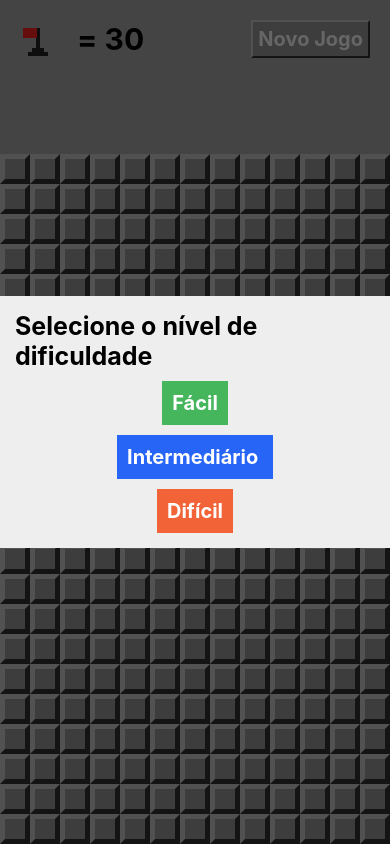
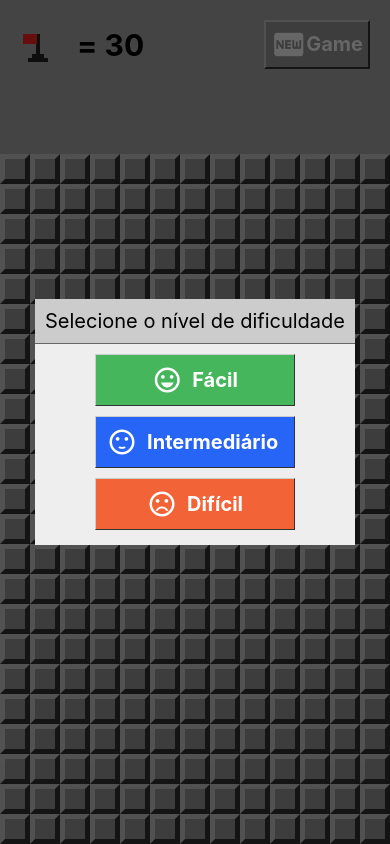
Before and after one commit to RogerioNascimento-dev/campoMinado, a React Native app: screen / in a window 390 px wide. Both pictures are taken after a click on the element 35 px from the left and 41 px from the top of the page. Built offline with nearby package versions, Linux system fonts and the light colour scheme.

Commit message:
implementado icones e novas estilizacões nos botões da modal

```diff
--- a/package.json
+++ b/package.json
@@ -9,7 +9,8 @@
   },
   "dependencies": {
     "react": "16.8.6",
-    "react-native": "0.60.5"
+    "react-native": "0.60.5",
+    "react-native-vector-icons": "^6.6.0"
   },
   "devDependencies": {
     "@babel/core": "^7.5.5",
--- a/src/Screens/LevelSelection.js
+++ b/src/Screens/LevelSelection.js
@@ -1,5 +1,6 @@
 import React from 'react';
 import {View, StyleSheet, Text, TouchableOpacity, Modal} from 'react-native';
+import Icon from 'react-native-vector-icons/MaterialIcons';
 
 export default props => {
     return (
@@ -10,25 +11,42 @@ export default props => {
             transparent={true}>
             <View style={styles.frame}>
                 <View style={styles.container}>
-                    <Text style={styles.title}>
-                        Selecione o nível de dificuldade
-                    </Text>
+                    <View style={styles.containerTitle}>
+                        <Text style={styles.title}>
+                            Selecione o nível de dificuldade
+                        </Text>
+                    </View>
 
                     <TouchableOpacity
                         style={[styles.button, styles.bgEasy]}
                         onPress={() => props.onLevelSelected(0.1)}>
+                        <Icon
+                            name="sentiment-very-satisfied"
+                            size={30}
+                            color="#FFF"
+                        />
                         <Text style={styles.buttonLabel}>Fácil</Text>
                     </TouchableOpacity>
 
                     <TouchableOpacity
                         style={[styles.button, styles.bgNormal]}
                         onPress={() => props.onLevelSelected(0.2)}>
+                        <Icon
+                            name="sentiment-satisfied"
+                            size={30}
+                            color="#FFF"
+                        />
                         <Text style={styles.buttonLabel}>Intermediário </Text>
                     </TouchableOpacity>
 
                     <TouchableOpacity
                         style={[styles.button, styles.bgHard]}
                         onPress={() => props.onLevelSelected(0.3)}>
+                        <Icon
+                            name="sentiment-very-dissatisfied"
+                            size={30}
+                            color="#FFF"
+                        />
                         <Text style={styles.buttonLabel}>Difícil</Text>
                     </TouchableOpacity>
                 </View>
@@ -48,11 +66,18 @@ const styles = StyleSheet.create({
         backgroundColor: '#EEE',
         alignItems: 'center',
         justifyContent: 'center',
-        padding: 15,
+        paddingBottom: 15,
     },
     title: {
-        fontSize: 25,
-        fontWeight: 'bold',
+        fontSize: 20,
+        //fontWeight: 'bold',
+    },
+    containerTitle: {
+        width: '100%',
+        backgroundColor: '#ccc',
+        padding: 10,
+        borderBottomWidth: 1,
+        borderBottomColor: 'rgba(0,0,0,.5)',
     },
     containerButton: {
         flexDirection: 'row',
@@ -61,12 +86,21 @@ const styles = StyleSheet.create({
     button: {
         marginTop: 10,
         padding: 10,
+        flexDirection: 'row',
         alignItems: 'center',
+        justifyContent: 'center',
+        width: 200,
+        borderWidth: 1,
+        borderLeftColor: '#CCC',
+        borderTopColor: '#CCC',
+        borderRightColor: '#333',
+        borderBottomColor: '#333',
     },
     buttonLabel: {
         fontSize: 20,
         color: '#FFF',
         fontWeight: 'bold',
+        marginLeft: 10,
     },
     bgEasy: {
         backgroundColor: '#46b65d',
--- a/src/components/Head.js
+++ b/src/components/Head.js
@@ -1,6 +1,7 @@
 import React from 'react';
 import {View, Text, StyleSheet, TouchableOpacity} from 'react-native';
 import Flag from './Flag';
+import Icon from 'react-native-vector-icons/MaterialIcons';
 
 export default props => {
     return (
@@ -14,7 +15,8 @@ export default props => {
                 <Text style={styles.flagsLeft}> = {props.flagsLeft}</Text>
             </View>
             <TouchableOpacity style={styles.button} onPress={props.onNewGame}>
-                <Text style={styles.buttonLabel}>Novo Jogo</Text>
+                <Icon name="fiber-new" size={35} color="#FFF" />
+                <Text style={styles.buttonLabel}>Game</Text>
             </TouchableOpacity>
         </View>
     );
@@ -43,7 +45,7 @@ const styles = StyleSheet.create({
         marginLeft: 20,
     },
     button: {
-        backgroundColor: '#999',
+        flexDirection: 'row',
         padding: 5,
         borderWidth: 2,
         backgroundColor: '#999',
@@ -53,6 +55,7 @@ const styles = StyleSheet.create({
         borderBottomColor: '#333',
     },
     buttonLabel: {
+        marginTop: 5,
         fontSize: 20,
         color: '#FFF',
         fontWeight: 'bold',
```
Also changed, not shown: 23 other files (tests, documents, lock files or other folders).
